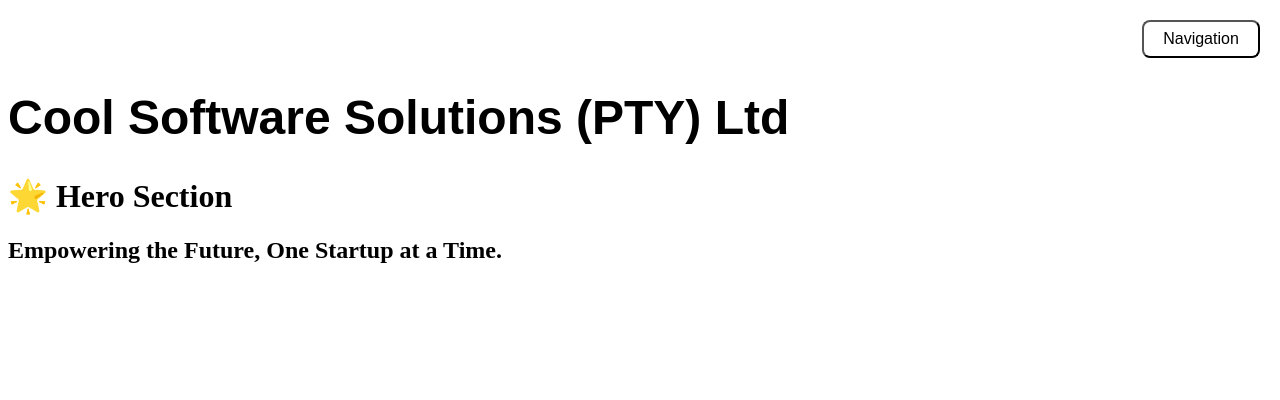
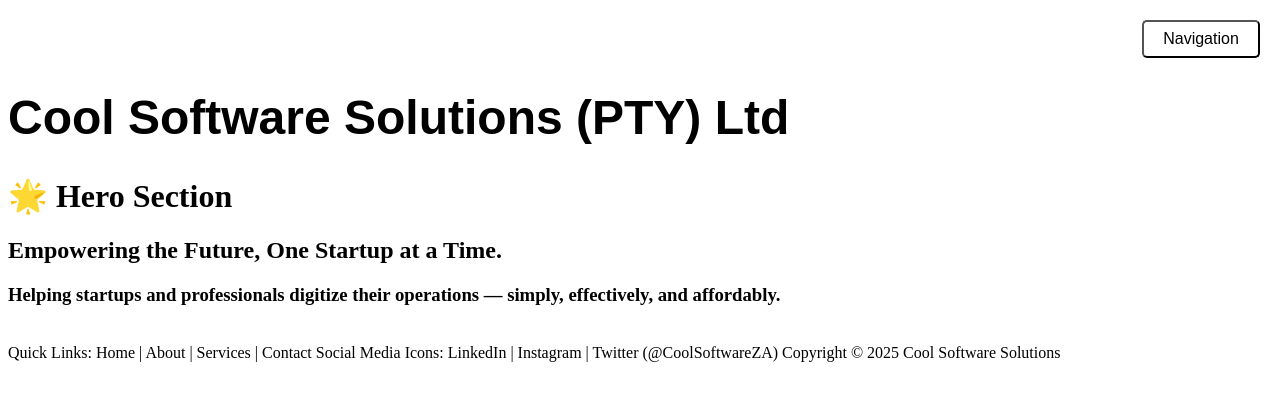
Before and after one commit to CoolSoftwareSolutions/CoolSoftwareSolutionsWebsite, a plain HTML site: page index.html in a window 1280 px wide. Drawn offline with Linux system fonts and the light colour scheme.

Commit message:
FEAT(Style.css): Adding footer styling

```diff
--- a/index.html
+++ b/index.html
@@ -26,7 +26,11 @@
     <h1>🌟 Hero Section </h1>
 </div>
 <h2>Empowering the Future, One Startup at a Time.</h2>
-
+<h3>Helping startups and professionals digitize their operations — simply, effectively, and affordably.
+</h3>
+<footer >Quick Links: Home | About | Services | Contact
+Social Media Icons: LinkedIn | Instagram | Twitter (@CoolSoftwareZA)
+Copyright © 2025 Cool Software Solutions</footer>
 <script src ="script.js">
 
 </script>
--- a/style.css
+++ b/style.css
@@ -6,12 +6,13 @@
     color: var(--white);
     padding: 0.5rem 1.2rem;
     font-size: 1rem;
-    border-radius: 8px;
+    border-radius: 5px;
     z-index: 1000;
   }
 
  .navigation-btn:hover {
     background-color: var(--flag-green);
+    right: 20px;
   }
 .dropdown-content {
     display: none;
@@ -41,3 +42,7 @@
   padding-top: 50px;
   font-family: Arial, Helvetica, sans-serif;
 }
+footer{
+    z-index: 10;
+    padding-top: 20px;
+}
```
